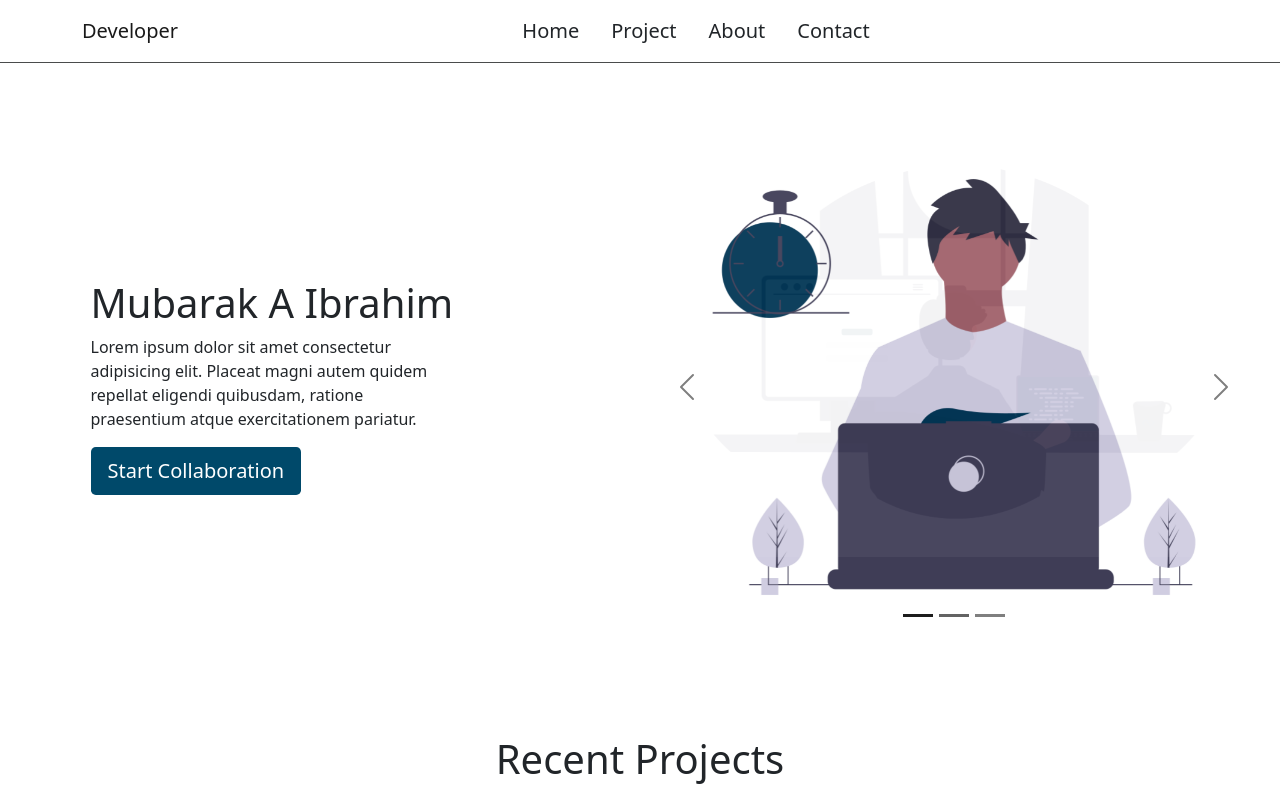
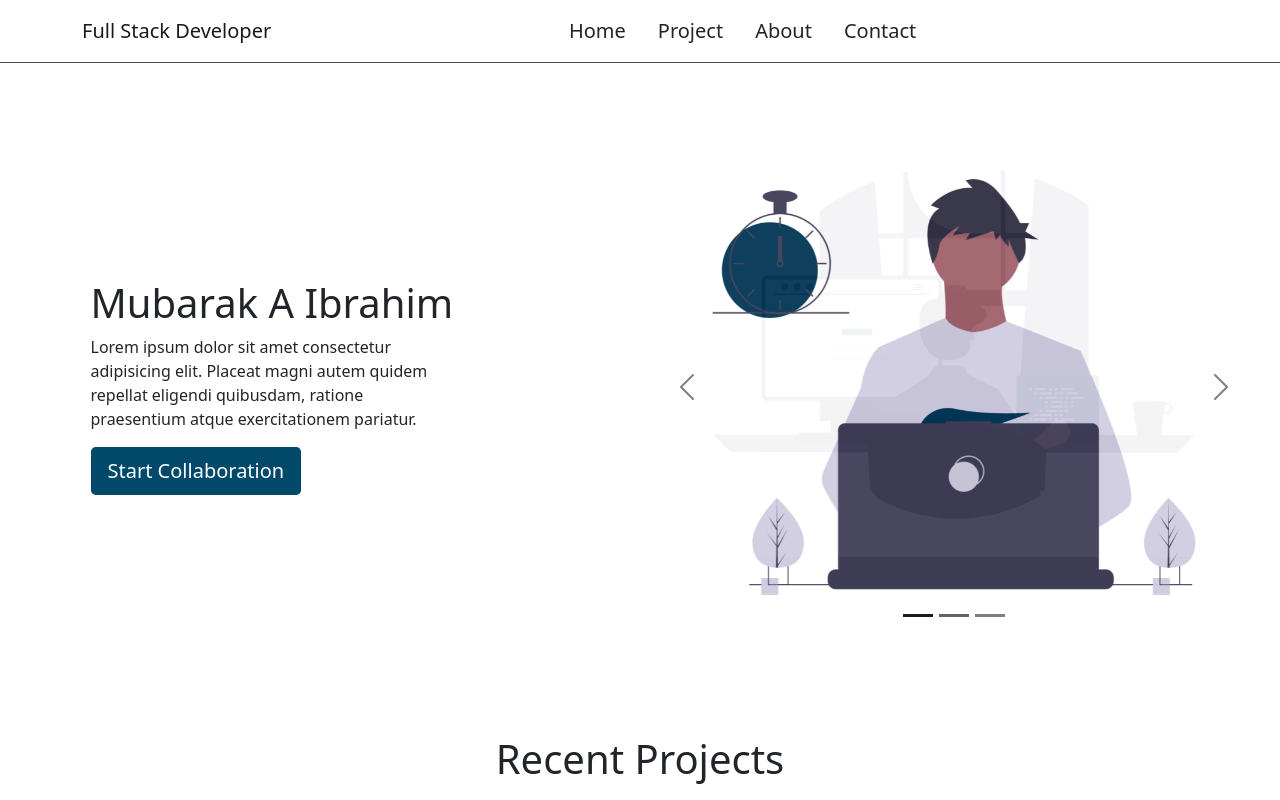
Before and after one commit to imubarak234/Portfolio2.0, a website: page index.html in a window 1280 px wide. Shown: the top 800 px of the page. Drawn offline with nearby package versions, Linux system fonts and the light colour scheme.

Commit message:
change header

```diff
--- a/index.html
+++ b/index.html
@@ -12,7 +12,7 @@
 <body>
   <nav class="navbar navbar-expand-lg navbar-light bg-lignt lead">
     <div class="container">
-      <a href="#" class="navbar-brand fw-normal">Developer</a>
+      <a href="#" class="navbar-brand fw-normal">Full Stack Developer</a>
       <button class="navbar-toggler" type="button" data-bs-toggle="collapse" data-bs-target="#navbar">
         <span class="navbar-toggler-icon"></span>
       </button>
```
